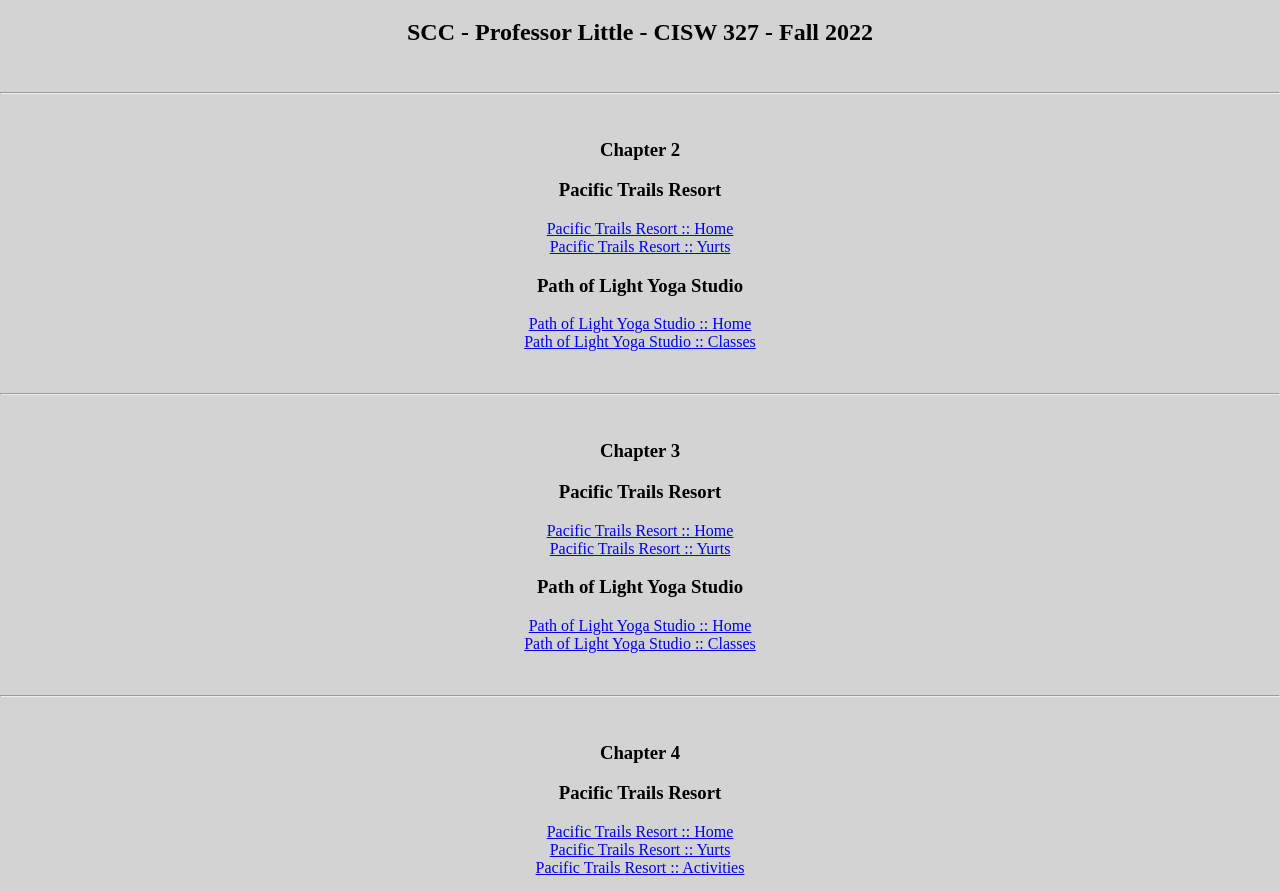
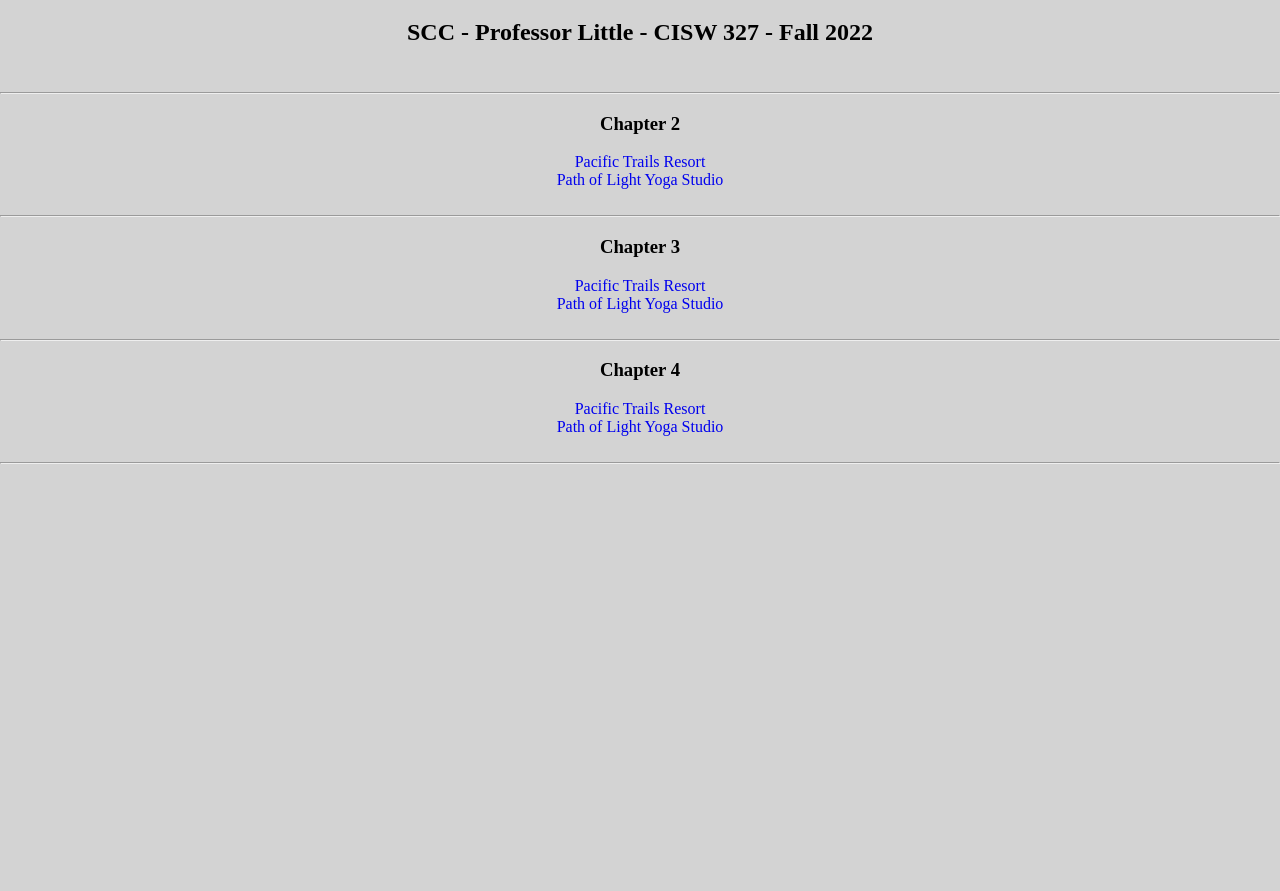
Before and after one commit to eliasbnk/cisw327, a website: page index.html in a window 1280 px wide. Shown: the part 61-952 px from the top of the page. After the commit the page ends 800 px from the top, so only its background shows below. Drawn offline with Linux system fonts and the light colour scheme.

Commit message:
chore: updated homepage

```diff
--- a/index.html
+++ b/index.html
@@ -12,104 +12,67 @@
       <h2>SCC - Professor Little - CISW 327 - Fall 2022</h2>
       <br />
       <hr />
+      <h3>Chapter 2</h3>
+      <a
+        style="text-decoration: none"
+        href="./public_html/pacific/ch2/index.html"
+        target="_blank"
+        rel="noopener noreferrer"
+        >Pacific Trails Resort</a
+      >
+      <br>
+      <a
+        style="text-decoration: none"
+        href="./public_html/yoga/ch2/index.html"
+        target="_blank"
+        rel="noopener noreferrer"
+        >Path of Light Yoga Studio</a
+      >
       <br />
-      <h3>Chapter 2</h3>
-      <h3>Pacific Trails Resort</h3>
-      <ul style="list-style-type: none; padding: 0">
-        <li
-          ><a href="./public_html/pacific/ch2/index.html" target="_blank" rel="noopener noreferrer"
-            >Pacific Trails Resort :: Home</a
-          ></li
-        >
-        <li
-          ><a href="./public_html/pacific/ch2/yurts.html" target="_blank" rel="noopener noreferrer"
-            >Pacific Trails Resort :: Yurts</a
-          ></li
-        >
-      </ul>
-      <h3>Path of Light Yoga Studio</h3>
-      <ul style="list-style-type: none; padding: 0">
-        <li
-          ><a href="./public_html/yoga/ch2/index.html" target="_blank" rel="noopener noreferrer"
-            >Path of Light Yoga Studio :: Home</a
-          ></li
-        >
-        <li
-          ><a href="./public_html/yoga/ch2/classes.html" target="_blank" rel="noopener noreferrer"
-            >Path of Light Yoga Studio :: Classes</a
-          ></li
-        >
-      </ul>
       <br />
       <hr />
+
+      <h3>Chapter 3</h3>
+      <a
+        style="text-decoration: none"
+        href="./public_html/pacific/ch3/index.html"
+        target="_blank"
+        rel="noopener noreferrer"
+        >Pacific Trails Resort</a
+      >
       <br />
-      <h3>Chapter 3</h3>
-      <h3>Pacific Trails Resort</h3>
-      <ul style="list-style-type: none; padding: 0">
-        <li
-          ><a href="./public_html/pacific/ch3/index.html" target="_blank" rel="noopener noreferrer"
-            >Pacific Trails Resort :: Home</a
-          ></li
-        >
-        <li
-          ><a href="./public_html/pacific/ch3/yurts.html" target="_blank" rel="noopener noreferrer"
-            >Pacific Trails Resort :: Yurts</a
-          ></li
-        >
-      </ul>
-      <h3>Path of Light Yoga Studio</h3>
-      <ul style="list-style-type: none; padding: 0">
-        <li
-          ><a href="./public_html/yoga/ch3/index.html" target="_blank" rel="noopener noreferrer"
-            >Path of Light Yoga Studio :: Home</a
-          ></li
-        >
-        <li
-          ><a href="./public_html/yoga/ch3/classes.html" target="_blank" rel="noopener noreferrer"
-            >Path of Light Yoga Studio :: Classes</a
-          ></li
-        >
-      </ul>
+
+      <a
+        style="text-decoration: none"
+        href="./public_html/yoga/ch3/index.html"
+        target="_blank"
+        rel="noopener noreferrer"
+        >Path of Light Yoga Studio</a
+      >
+      <br />
+
       <br />
       <hr />
+
+
+      <h3>Chapter 4</h3>
+      <a
+        style="text-decoration: none"
+        href="./public_html/pacific/ch4/index.html"
+        target="_blank"
+        rel="noopener noreferrer"
+        >Pacific Trails Resort</a
+      >
       <br />
-      <h3>Chapter 4</h3>
-      <h3>Pacific Trails Resort</h3>
-      <ul style="list-style-type: none; padding: 0">
-        <li
-          ><a href="./public_html/pacific/ch4/index.html" target="_blank" rel="noopener noreferrer"
-            >Pacific Trails Resort :: Home</a
-          ></li
-        >
-        <li
-          ><a href="./public_html/pacific/ch4/yurts.html" target="_blank" rel="noopener noreferrer"
-            >Pacific Trails Resort :: Yurts</a
-          ></li
-        >
-        <li
-          ><a href="./public_html/pacific/ch4/activities.html" target="_blank" rel="noopener noreferrer"
-            >Pacific Trails Resort :: Activities</a
-          ></li
-        >
-      </ul>
-      <h3>Path of Light Yoga Studio</h3>
-      <ul style="list-style-type: none; padding: 0">
-        <li
-          ><a href="./public_html/yoga/ch4/index.html" target="_blank" rel="noopener noreferrer"
-            >Path of Light Yoga Studio :: Home</a
-          ></li
-        >
-        <li
-          ><a href="./public_html/yoga/ch4/classes.html" target="_blank" rel="noopener noreferrer"
-            >Path of Light Yoga Studio :: Classes</a
-          ></li
-        >
-        <li
-          ><a href="./public_html/yoga/ch4/schedule.html" target="_blank" rel="noopener noreferrer"
-            >Path of Light Yoga Studio :: Schedule</a
-          ></li
-        >
-      </ul>
+
+      <a
+        style="text-decoration: none"
+        href="./public_html/yoga/ch4/index.html"
+        target="_blank"
+        rel="noopener noreferrer"
+        >Path of Light Yoga Studio</a
+      >
+      <br />
       <br />
       <hr />
       <br />
```
